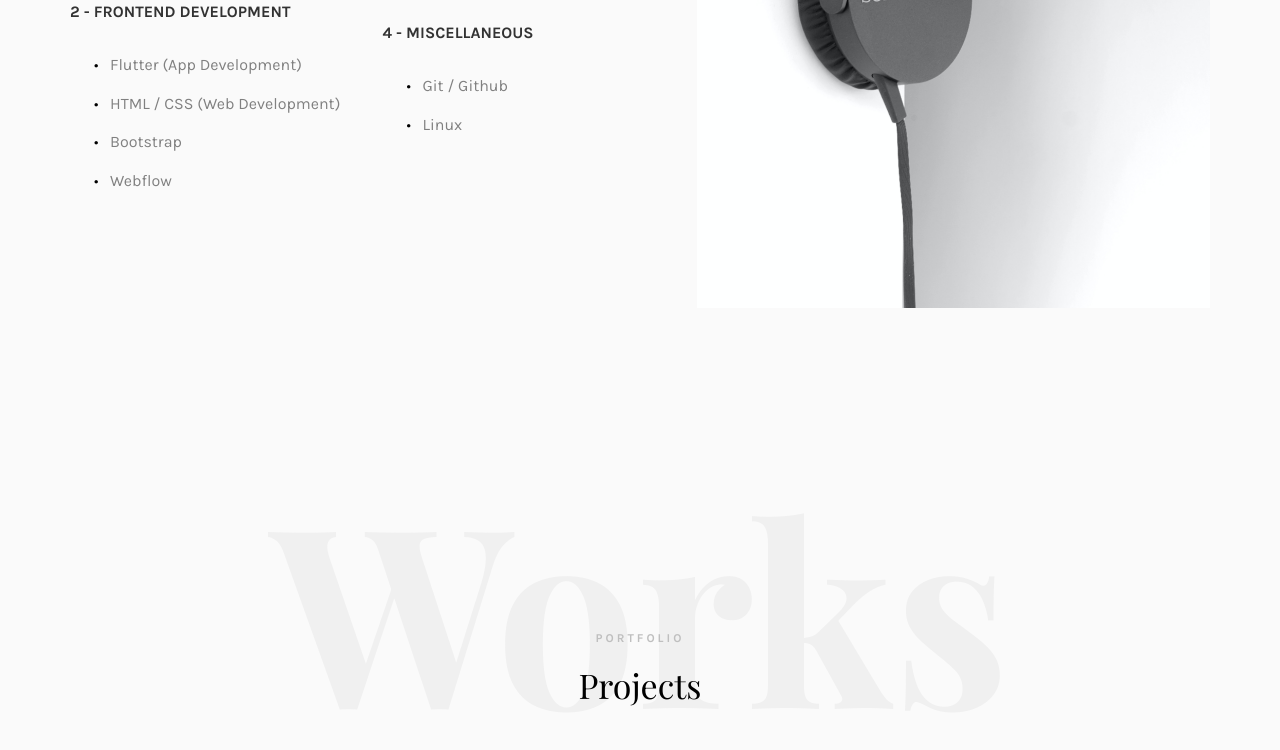
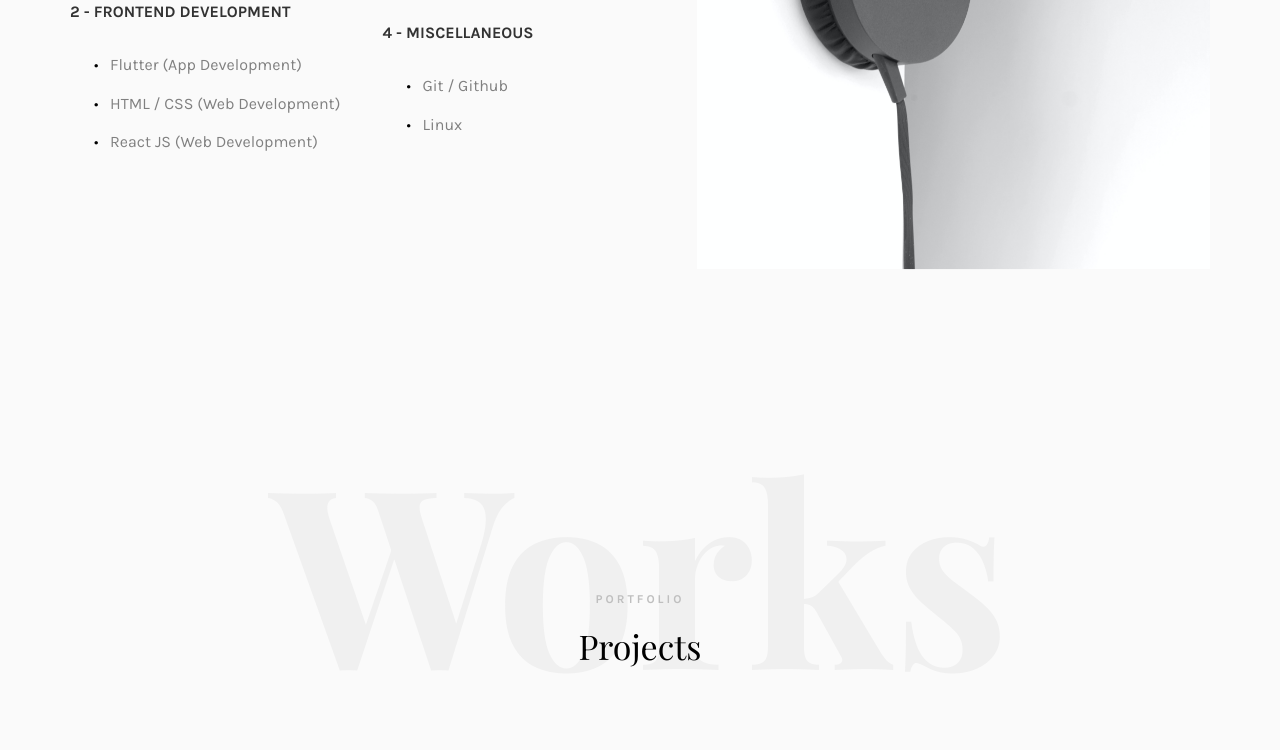
Before and after one commit to malhaar2002/malhaar2002.github.io, a plain HTML site: page index.html in a window 1280 px wide. Shown: the part 1640-2390 px from the top of the page. Drawn offline with nearby package versions, Linux system fonts and the light colour scheme; files whose address does not match are found by name; a web font is replaced by a local one.

Commit message:
added react js in skills

```diff
--- a/index.html
+++ b/index.html
@@ -131,8 +131,7 @@
 											<ul>
 												<li>Flutter (App Development)</li>
 												<li>HTML / CSS (Web Development)</li>
-												<li>Bootstrap</li>
-												<li>Webflow</li>
+												<li>React JS (Web Development)</li>
 											</ul>
 										</div>
 									</div>
```
